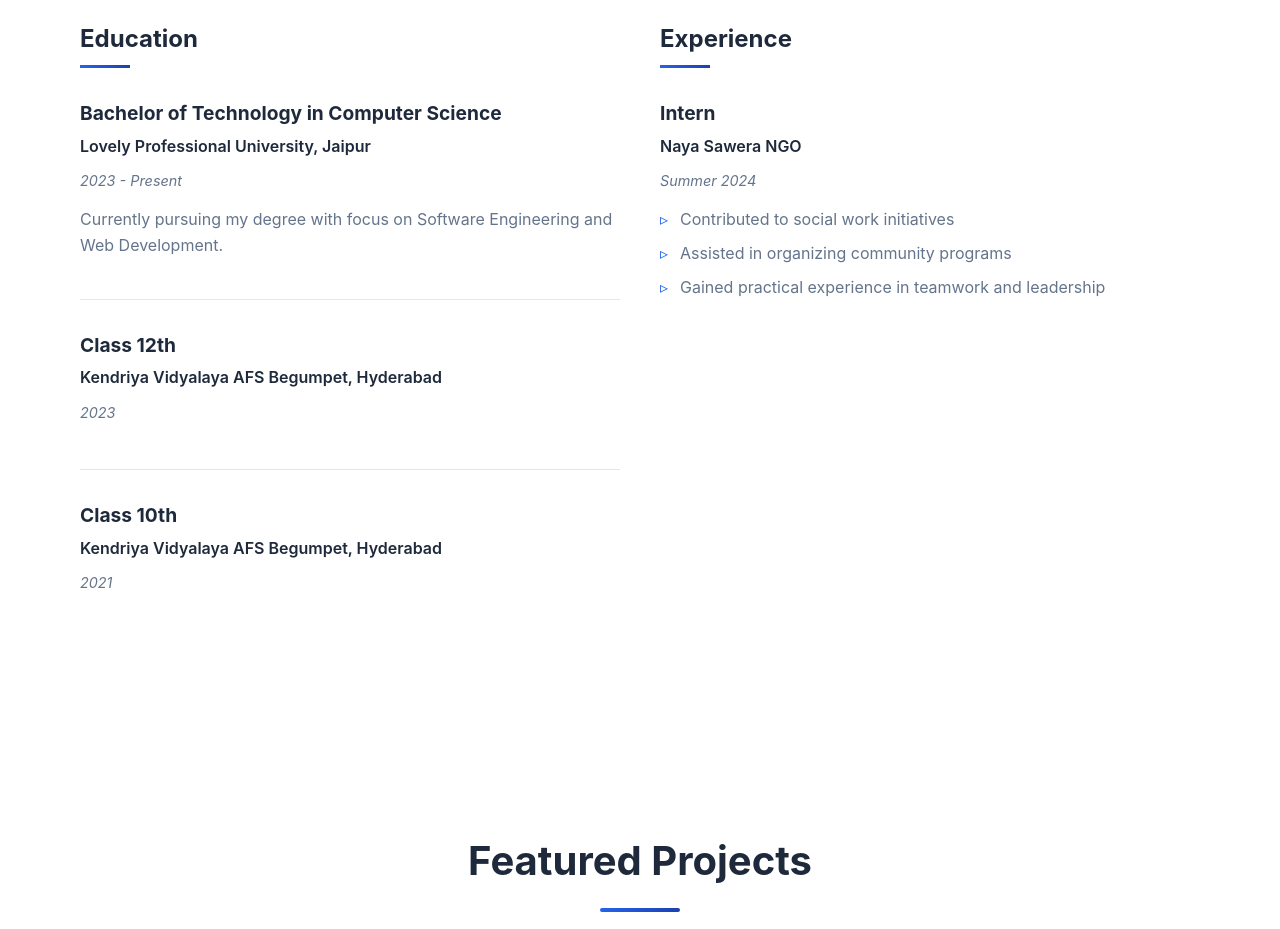
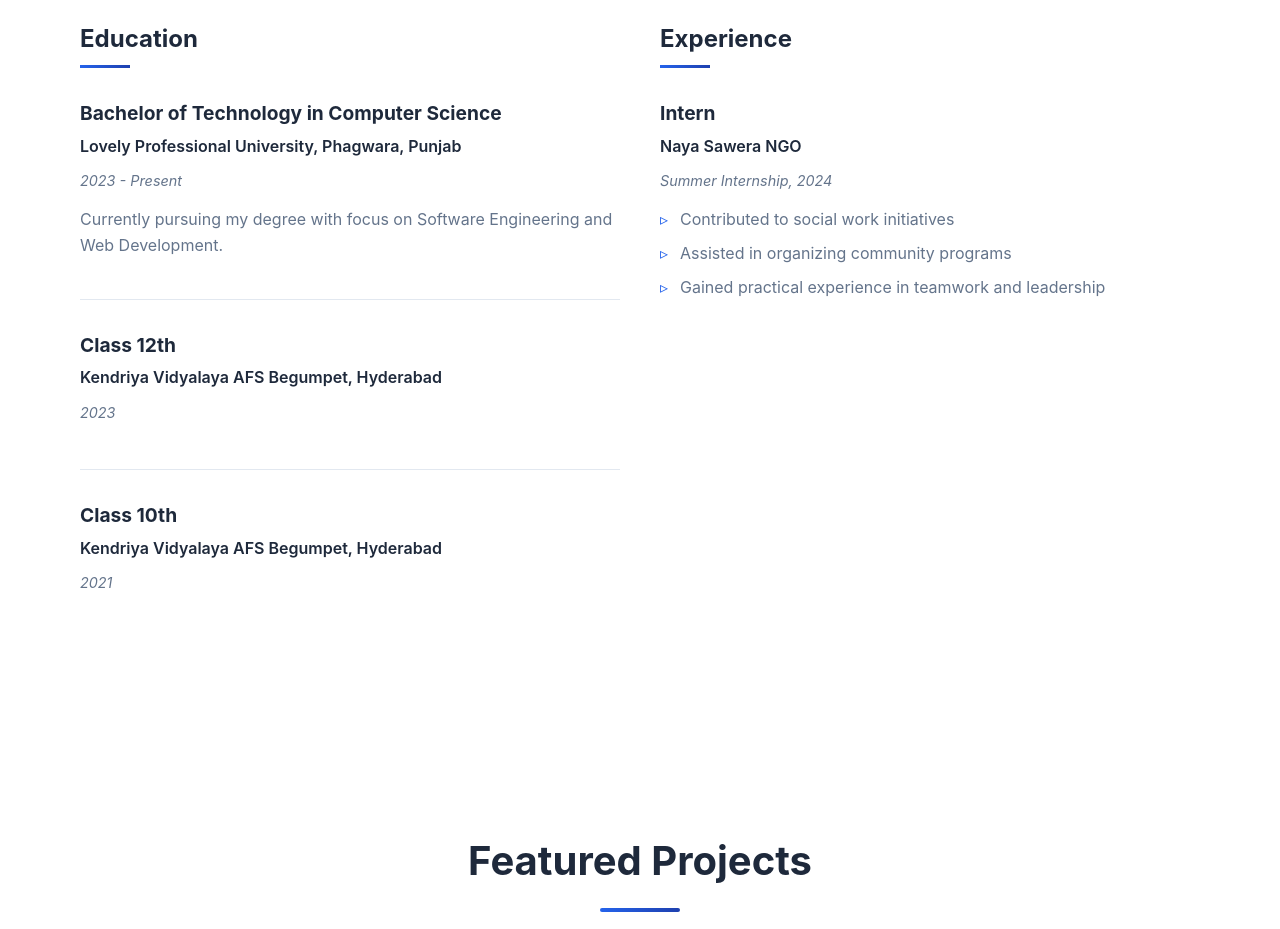
Before and after one commit to SHIVAMKESHARI23/shivam_keshari, a plain HTML site: page index.html in a window 1280 px wide. Shown: the part 1820-2749 px from the top of the page. Drawn offline with Linux system fonts and the light colour scheme.

Commit message:
Update index.html

```diff
--- a/index.html
+++ b/index.html
@@ -125,7 +125,7 @@
                         <h3>Education</h3>
                         <div class="resume-item">
                             <h4>Bachelor of Technology in Computer Science</h4>
-                            <h5>Lovely Professional University, Jaipur</h5>
+                            <h5>Lovely Professional University, Phagwara, Punjab</h5>
                             <p class="date">2023 - Present</p>
                             <p>Currently pursuing my degree with focus on Software Engineering and Web Development.</p>
                         </div>
@@ -146,7 +146,7 @@
                         <div class="resume-item">
                             <h4>Intern</h4>
                             <h5>Naya Sawera NGO</h5>
-                            <p class="date">Summer 2024</p>
+                            <p class="date">Summer Internship, 2024</p>
                             <ul>
                                 <li>Contributed to social work initiatives</li>
                                 <li>Assisted in organizing community programs</li>
```
